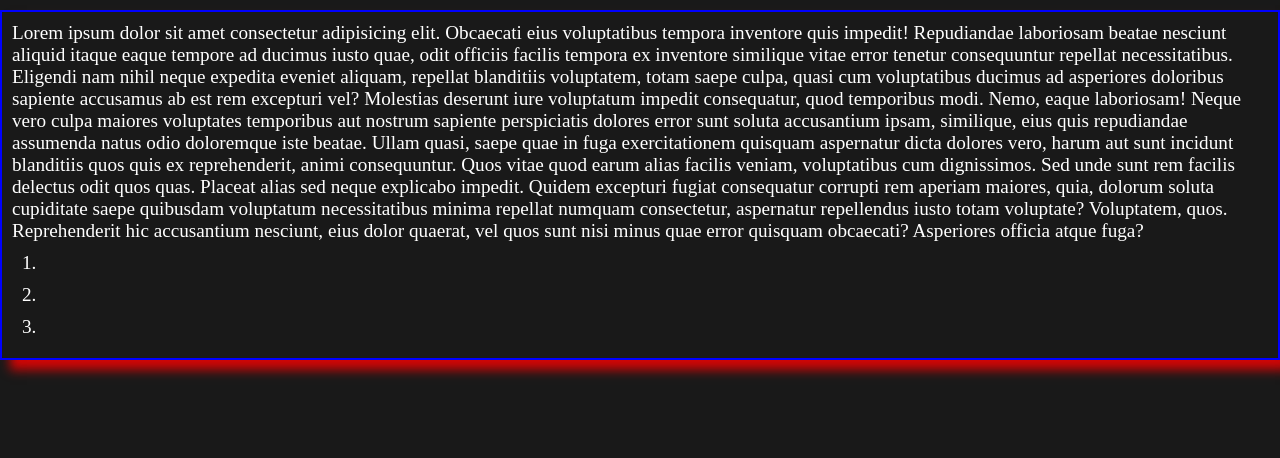
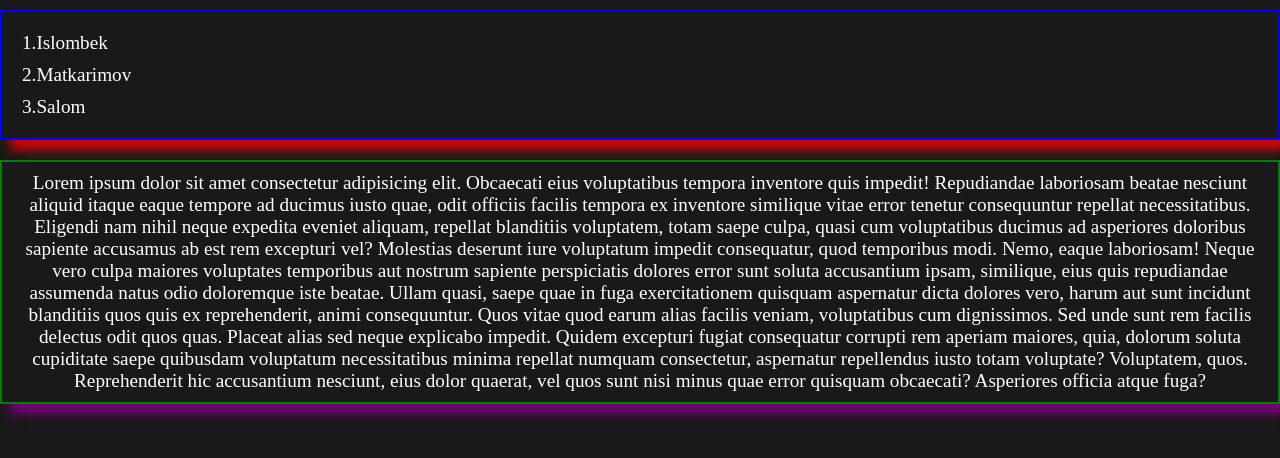
Before and after one commit to Islombek175/Personal-Web-Site, a plain HTML site: page index.html in a window 1280 px wide. Drawn offline with Linux system fonts and the light colour scheme.

Commit message:
Style qoshildi html ozgarish firitildio

```diff
--- a/index.html
+++ b/index.html
@@ -10,6 +10,11 @@
 
 <body>
     <div class="container">
+        <div class="box box1">1.Islombek</div>
+        <div class="box box2">2.Matkarimov</div>
+        <div class="box box3">3.Salom</div>
+
+    </div>
     <section class="section">
         <p>
             Lorem ipsum dolor sit amet consectetur adipisicing elit. Obcaecati eius voluptatibus tempora inventore
@@ -30,10 +35,6 @@
             Asperiores officia atque fuga?
         </p>
     </section>
-        <div class="box box1">1.</div>
-        <div class="box box2">2.</div>
-        <div class="box box3">3.</div>
-    </div>
 </body>
 
 </html>
--- a/main.css
+++ b/main.css
@@ -20,3 +20,14 @@ body {
 .box {
     margin: 10px;
 }
+
+.section {
+    color: white;
+    max-width: 1300px;
+    margin: 20px auto;
+    padding: 10px;
+    font-size: 1.2rem;
+    border: 2px solid green;
+    box-shadow: 10px 10px 10px rgba(128, 0, 128, 0.9);
+    text-align: center;
+}
```
Lines whose indentation alone changed are shown as unchanged.
